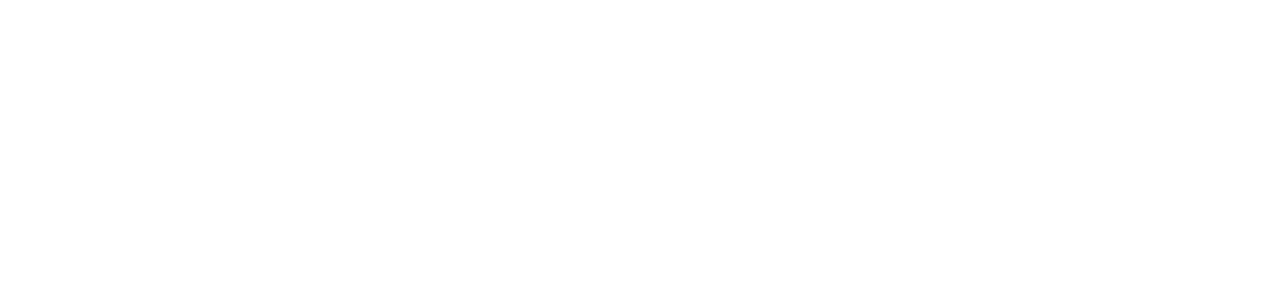
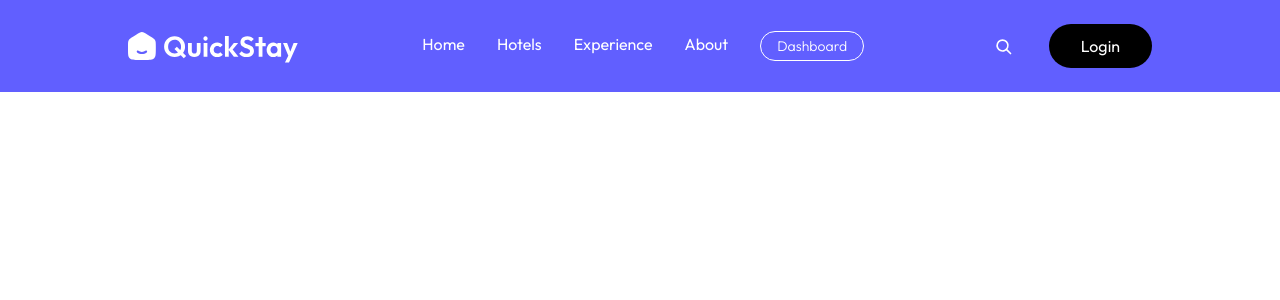
Before and after one commit to VishalOz/HotelBookingApp, a React (Vite) app in the folder client/: page / in a window 1280 px wide. Shown: the top 300 px of the page. Built offline with nearby package versions, Linux system fonts and the light colour scheme; a web font is replaced by a local one.

Commit message:
Navbar is done

```diff
--- a/client/src/App.jsx
+++ b/client/src/App.jsx
@@ -1,9 +1,13 @@
 import React from 'react'
+import Navbar from './components/Navbar.jsx'
+import { useLocation } from 'react-router-dom'
 
 const App = () => {
+
+  const isOwnerPath = useLocation().pathname.includes("owner");
   return (
     <div>
-
+      { !isOwnerPath && <Navbar />}
     </div>
   )
 }
--- a/client/src/components/Navbar.jsx
+++ b/client/src/components/Navbar.jsx
@@ -1,11 +1,82 @@
-import React from 'react'
+import React from 'react';
+import { Link } from 'react-router-dom';
+import { assets } from '../assets/assets';
 
 const Navbar = () => {
-  return (
-    <div>
+    const navLinks = [
+        { name: 'Home', path: '/' },
+        { name: 'Hotels', path: '/rooms' },
+        { name: 'Experience', path: '/' },
+        { name: 'About', path: '/' },
+    ];
 
-    </div>
-  )
+
+    const [isScrolled, setIsScrolled] = React.useState(false);
+    const [isMenuOpen, setIsMenuOpen] = React.useState(false);
+
+    React.useEffect(() => {
+        const handleScroll = () => {
+            setIsScrolled(window.scrollY > 10);
+        };
+        window.addEventListener("scroll", handleScroll);
+        return () => window.removeEventListener("scroll", handleScroll);
+    }, []);
+
+    return (
+            <nav className={`fixed top-0 left-0 bg-indigo-500 w-full flex items-center justify-between px-4 md:px-16 lg:px-24 xl:px-32 transition-all duration-500 z-50 ${isScrolled ? "bg-white/80 shadow-md text-gray-700 backdrop-blur-lg py-3 md:py-4" : "py-4 md:py-6"}`}>
+
+                {/* Logo */}
+                <Link to='/'>
+                    <img src={assets.logo} alt="logo" className={`h-9 ${isScrolled && "invert opacity-80"}`} />
+                </Link>
+
+                {/* Desktop Nav */}
+                <div className="hidden md:flex items-center gap-4 lg:gap-8">
+                    {navLinks.map((link, i) => (
+                        <a key={i} href={link.path} className={`group flex flex-col gap-0.5 ${isScrolled ? "text-gray-700" : "text-white"}`}>
+                            {link.name}
+                            <div className={`${isScrolled ? "bg-gray-700" : "bg-white"} h-0.5 w-0 group-hover:w-full transition-all duration-300`} />
+                        </a>
+                    ))}
+                    <button className={`border px-4 py-1 text-sm font-light rounded-full cursor-pointer ${isScrolled ? 'text-black' : 'text-white'} transition-all`}>
+                        Dashboard
+                    </button>
+                </div>
+
+                {/* Desktop Right */}
+                <div className="hidden md:flex items-center gap-4">
+                    <img src={assets.searchIcon} alt="search" className={`${isScrolled && `invert`} h-7 transition-all duration-500`} />
+                    <button className="bg-black text-white px-8 py-2.5 rounded-full ml-4 transition-all duration-500">
+                        Login
+                    </button>
+                </div>
+
+                {/* Mobile Menu Button */}
+                <div className="flex items-center gap-3 md:hidden">
+                    <img onClick={() => setIsMenuOpen(!isMenuOpen)} src={assets.menuIcon} alt="" className={`${isScrolled && "invert"} h-4`}/>
+                </div>
+
+                {/* Mobile Menu */}
+                <div className={`fixed top-0 left-0 w-full h-screen bg-white text-base flex flex-col md:hidden items-center justify-center gap-6 font-medium text-gray-800 transition-all duration-500 ${isMenuOpen ? "translate-x-0" : "-translate-x-full"}`}>
+                    <button className="absolute top-4 right-4" onClick={() => setIsMenuOpen(false)}>
+                        <img src={assets.closeIcon} alt="close-menu" className="h -6.5" />
+                    </button>
+
+                    {navLinks.map((link, i) => (
+                        <a key={i} href={link.path} onClick={() => setIsMenuOpen(false)}>
+                            {link.name}
+                        </a>
+                    ))}
+
+                    <button className="border px-4 py-1 text-sm font-light rounded-full cursor-pointer transition-all">
+                        Dashboard
+                    </button>
+
+                    <button className="bg-black text-white px-8 py-2.5 rounded-full transition-all duration-500">
+                        Login
+                    </button>
+                </div>
+            </nav>
+    );
 }
-
 export default Navbar
```
Also changed, not shown: client/src/components/Hero.jsx (added).
